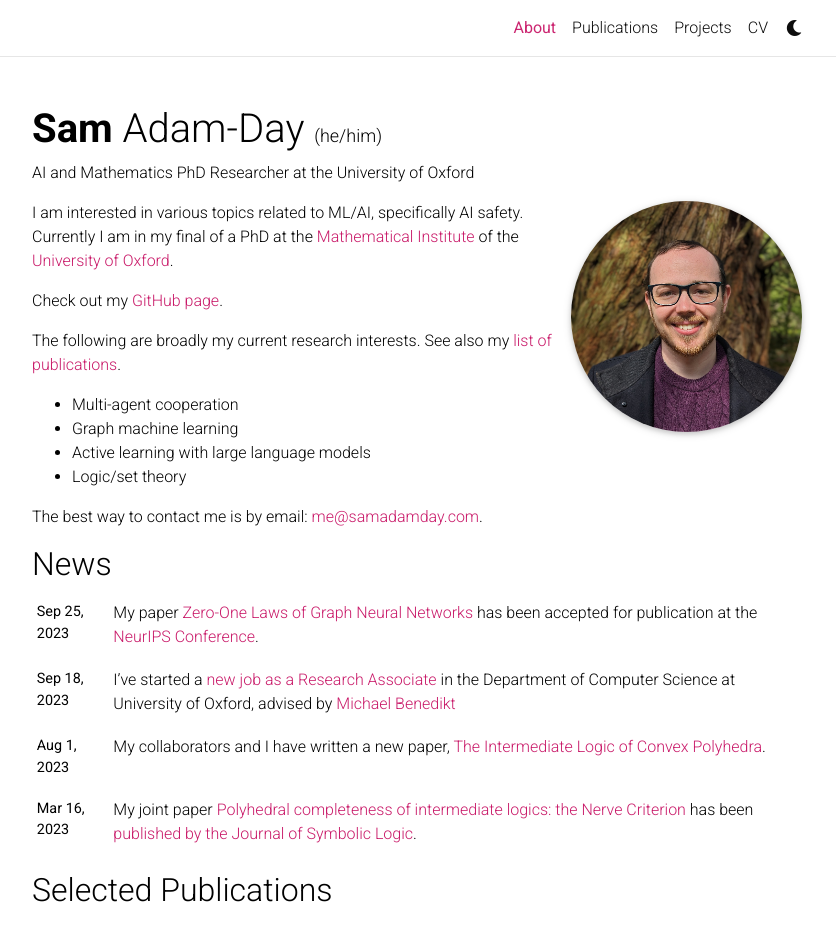
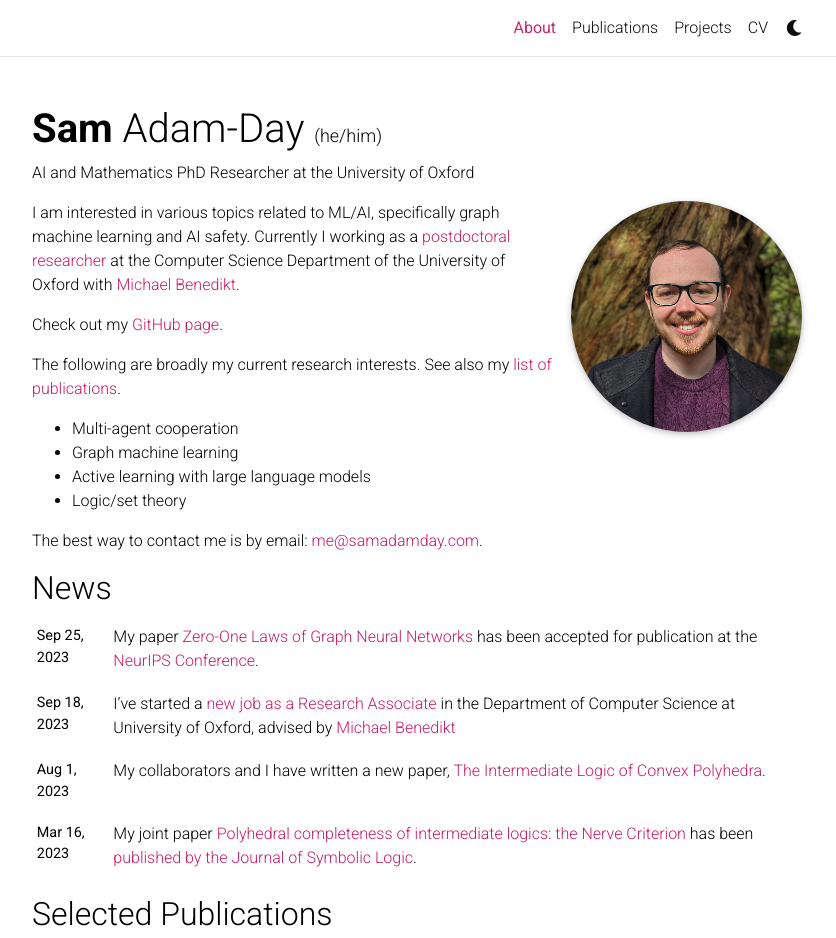
Before and after one commit to SamAdamDay/SamAdamDay.github.io, a Jekyll site: the page built from _pages/about.md, in a window 1280 px wide and 1312 px high, cut to the strip 0-938 px from the top of the window. Shown: the whole strip, without its empty margins (223-1059 px from the left). Built offline with Jekyll 4.4.1, drawn with Linux system fonts in a browser that asks for light colours; full-size pictures stand in for the smaller copies a plugin makes; comment, search, counter and statistics services are not loaded; a style sheet for code colours, icons or effects is not loaded.

Commit message:
Updated about page

```diff
--- a/_pages/about.md
+++ b/_pages/about.md
@@ -15,11 +15,16 @@ selected_papers: true # includes a list of papers marked as "selected={true}"
 social: true  # includes social icons at the bottom of the page
 ---
 
-I am interested in various topics related to ML/AI, specifically AI safety. Currently I am in my final of a PhD at the [Mathematical Institute](https://www.maths.ox.ac.uk/) of the [University of Oxford](https://www.ox.ac.uk/).
+I am interested in various topics related to ML/AI, specifically graph machine learning
+and AI safety. Currently I working as a [postdoctoral
+researcher](https://www.cs.ox.ac.uk/people/sam.adam-day/) at the Computer Science
+Department of the University of Oxford with [Michael
+Benedikt](https://www.cs.ox.ac.uk/people/michael.benedikt/).
 
 Check out my [GitHub page](https://github.com/SamAdamDay).
 
-The following are broadly my current research interests. See also my [list of publications](/publications).
+The following are broadly my current research interests. See also my [list of
+publications](/publications).
 - Multi-agent cooperation
 - Graph machine learning
 - Active learning with large language models
```
